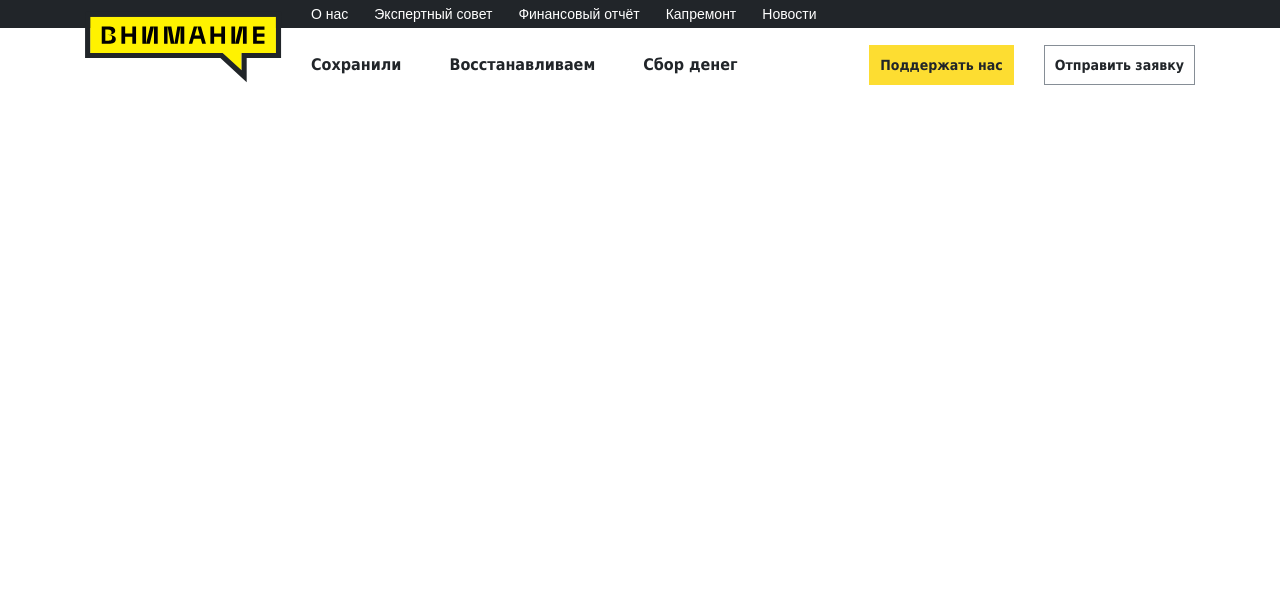
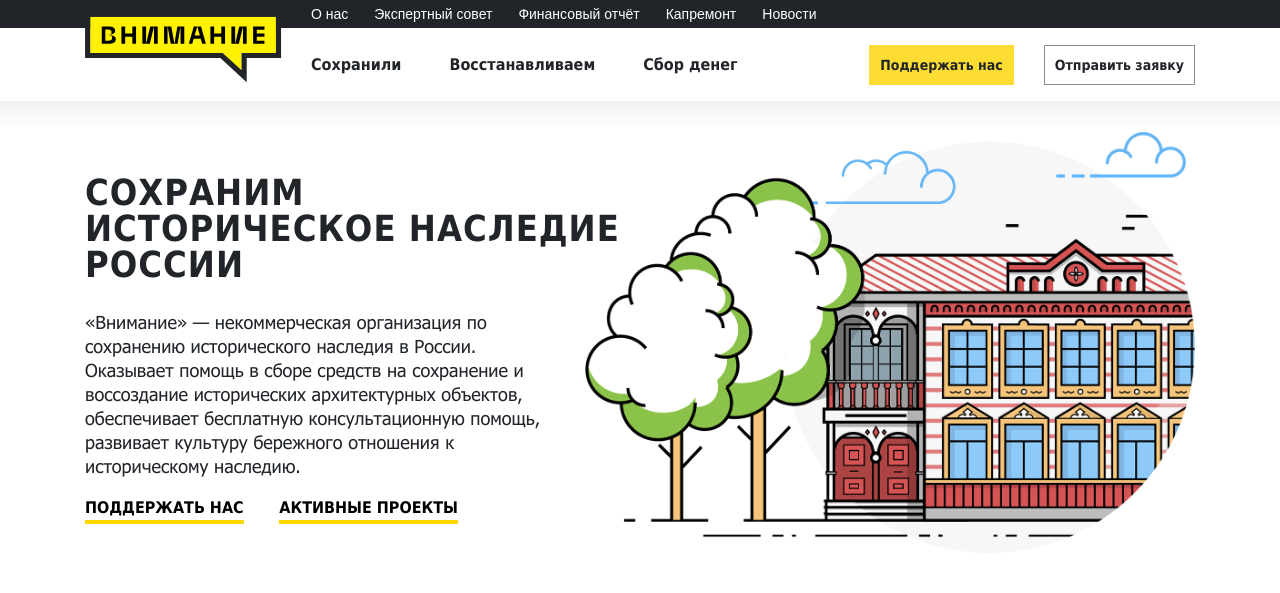
Before and after one commit to arrgn/PSP_Koregin_IU5-42B, a plain HTML site: page index.html in a window 1280 px wide. Drawn offline with Linux system fonts and the light colour scheme.

Commit message:
Added text & img to fill the page

```diff
--- a/index.html
+++ b/index.html
@@ -6,6 +6,7 @@
     <link rel="stylesheet" href="style.css" />
     <link rel="shortcut icon" href="favicon.png" type="img/png" />
   </head>
+  <body>
     <header>
       <div class="header_wrap fixed">
         <div class="header_info">
@@ -59,6 +60,31 @@
         </div>
       </div>
     </header>
-  <body></body>
+    <section class="save">
+      <div class="container">
+        <div class="tree">
+          <div class="row">
+            <div class="col-lg">
+              <h2>Сохраним историческое наследие России</h2>
+              <div style="padding-right: 75px">
+                <p>
+                  «Внимание» — некоммерческая организация по сохранению
+                  исторического наследия в России. Оказывает помощь в сборе
+                  средств на сохранение и воссоздание исторических архитектурных
+                  объектов, обеспечивает бесплатную консультационную помощь,
+                  развивает культуру бережного отношения к историческому
+                  наследию.
+                </p>
+              </div>
+              <div class="buttons-row">
+                <a class="btn btn-default" href="/">Поддержать нас</a>
+                <a class="btn btn-default" href="/">Активные проекты</a>
+              </div>
+            </div>
+          </div>
+        </div>
+      </div>
+    </section>
+  </body>
   <footer></footer>
 </html>
--- a/style.css
+++ b/style.css
@@ -12,6 +12,11 @@
 :after,
 :before {
   box-sizing: border-box;
+}
+
+p {
+  margin-bottom: 16px;
+  margin-top: 0px;
 }
 
 a {
@@ -80,6 +85,23 @@ header {
   animation-name: fadeInDown;
   animation-duration: 1s;
   animation-delay: 0s;
+}
+
+.header_wrap::before {
+  content: "";
+  display: block;
+  width: 200%;
+  height: 28px;
+  background: linear-gradient(
+    180deg,
+    rgba(115, 115, 115, 0) 0%,
+    rgba(0, 0, 0, 0) 0.01%,
+    rgba(0, 0, 0, 0.05) 100%
+  );
+  transform: rotate(-180deg);
+  position: absolute;
+  left: 0;
+  bottom: -28px;
 }
 
 @keyframes fadeInDown {
@@ -244,11 +266,16 @@ header li a {
   box-shadow: none;
   outline: none;
   white-space: nowrap;
+  cursor: pointer;
 }
 
 .btn:focus {
   box-shadow: 0 0 0 0.2rem rgba(0, 123, 255, 0.25);
   outline: 0;
+}
+
+.btn:active {
+  background-image: none;
 }
 
 header .btn-main {
@@ -298,6 +325,93 @@ header .btn-secondary:hover {
   background-color: #545b62;
   border-color: #545b62;
   color: white;
+}
+
+.col-lg {
+  min-height: 10px;
+  padding-left: 15px;
+  padding-right: 15px;
+  position: relative;
+  width: 100%;
+}
+
+.save {
+  margin-bottom: 10px;
+}
+
+.tree {
+  background-image: url("./tree@2x.png");
+  background-size: 55%;
+  background-position: 100%;
+  background-repeat: no-repeat;
+  padding: 50px 0;
+}
+
+.row {
+  display: flex;
+  flex-wrap: wrap;
+  margin-left: -15px;
+  margin-right: -15px;
+}
+
+@media (min-width: 992px) {
+  .col-lg {
+    flex: 0, 0, 50%;
+    max-width: 50%;
+  }
+}
+
+h2 {
+  font-size: 36px;
+  letter-spacing: 1px;
+  margin-bottom: 27px;
+  line-height: 36px;
+}
+
+.save h2 {
+  font-weight: 700;
+  text-transform: uppercase;
+}
+
+.btn.btn-default::after {
+  background-color: gold;
+  bottom: -4px;
+  content: "";
+  height: 4px;
+  left: 0px;
+  position: absolute;
+  top: auto;
+  transform: all 0.2s ease;
+  width: 100%;
+  z-index: -1;
+}
+
+.btn.btn-default {
+  background-color: transparent;
+  color: black;
+  font-size: 16px;
+  font-weight: 700;
+  outline: none !important;
+  padding: 0;
+  position: relative;
+  text-decoration: none;
+  text-transform: uppercase;
+  appearance: none;
+}
+
+.buttons-row .btn {
+  margin-bottom: 20px;
+  margin-right: 30px;
+}
+
+.btn.btn-default:hover::after {
+  bottom: 0;
+  height: 100%;
+}
+
+.btn.btn-default:hover {
+  bottom: 0;
+  height: 100%;
 }
 
 header .btn {
```
Also changed, not shown: tree@2x.png (added). Lines whose indentation alone changed are shown as unchanged.
